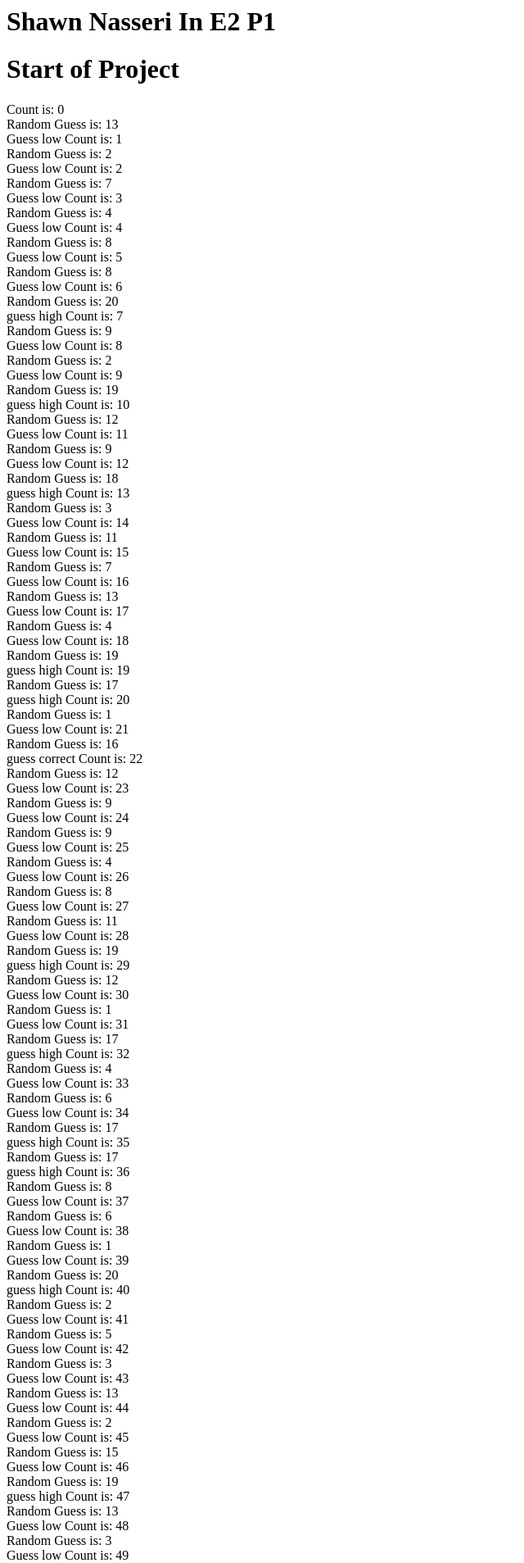
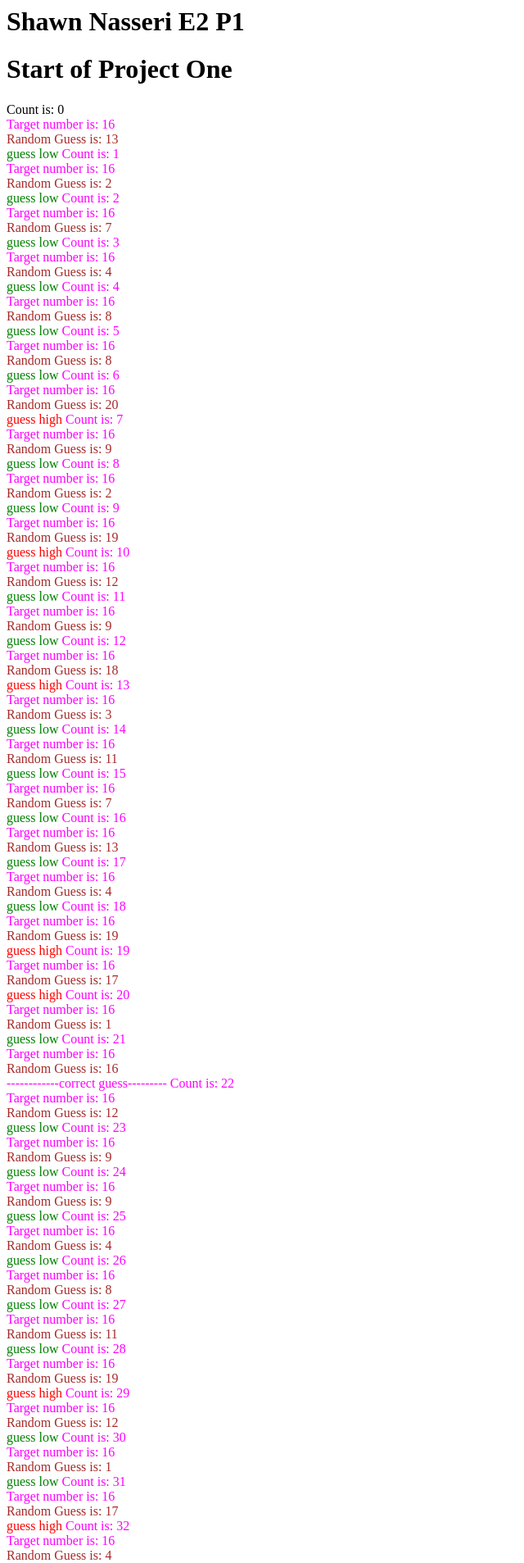
Before and after one commit to shawnnasseri/e2, a PHP site: page / in a window 1280 px wide. Shown: the top 1907 px of the page at 82% size, without its empty margins (0-640 px from the left). Run offline with PHP 8.4, Linux system fonts and the light colour scheme.

Commit message:
Color fix

```diff
--- a/p1/index.php
+++ b/p1/index.php
@@ -1,18 +1,28 @@
-<h1>Shawn Nasseri In E2 P1 </h1>
-<h1><?php echo "Start of Project" ?></h1>
+
+<!-- Author:   Shawn Nasseri
+     Date:     October 4, 2022
+     Function: Simple game of guessing numbers
+             : between 1 and 20 Will say if guess is high or low
+             : Two random number functions
+-->
+
+<h1>Shawn Nasseri E2 P1 </h1>
+<h1> <?php echo "Start of Project One"?> </h1>
 
 <?php
 $rand = rand(1,20);
 for ($x = 0; $x <= 100; $x++) {
    echo " Count is: $x <br> ";
    $guess_rand = rand(1,20);
-   echo " Random Guess is: $guess_rand <br> ";
+   echo "<span style='color:magenta;'>Target number is: $rand </span<br> ";
+   echo "</br>";
+   echo "<span style='color:brown;'> Random Guess is: $guess_rand </span><br> ";
    if ($guess_rand > $rand) {
-       echo " guess high ";
+       echo "<span style='color:red;'> guess high </span>";
    } elseif ($guess_rand == $rand) {
-       echo " guess correct ";
+       echo "<span style='color:black,Strong;'> ------------correct guess--------- </span>";
    } else {
-       echo " Guess low ";
+       echo "<span style='color:green;'> guess low </span>";
 }
 }
 ?>
```
